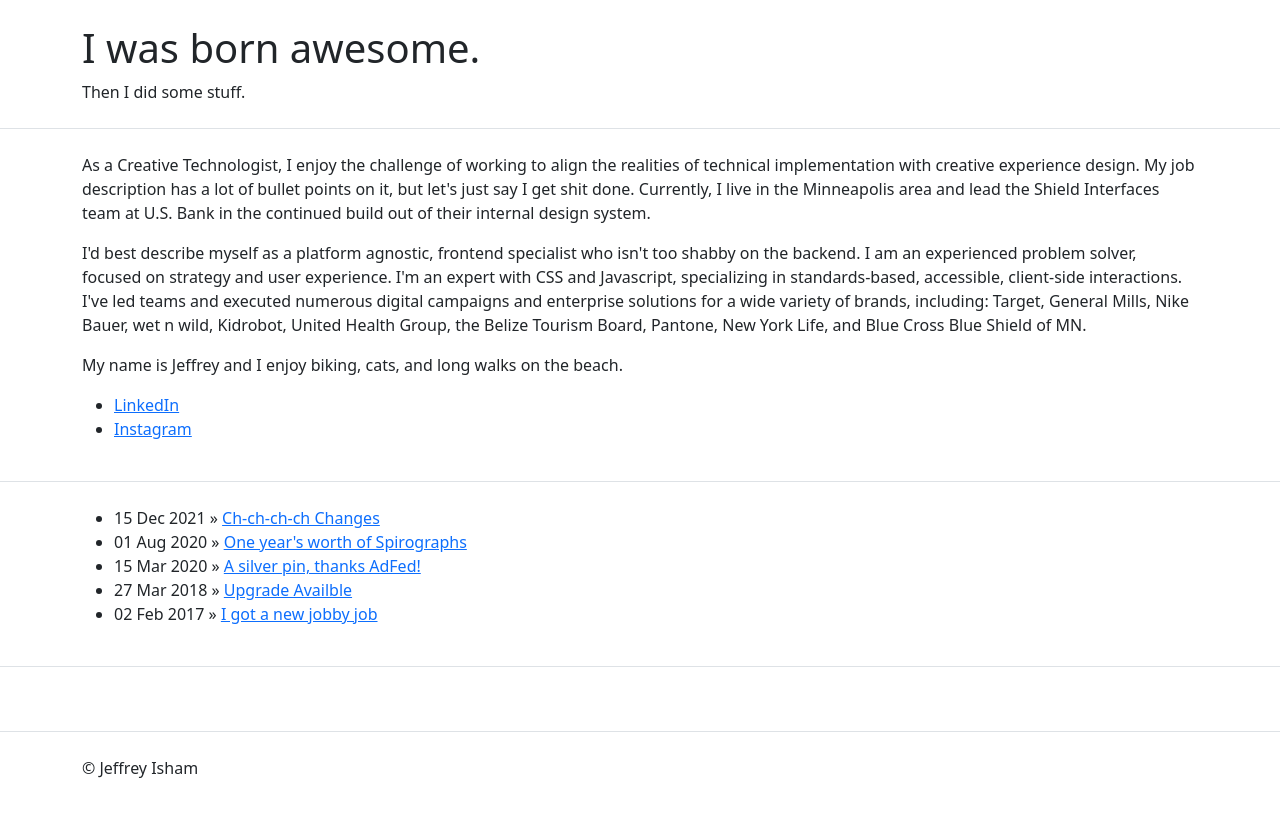
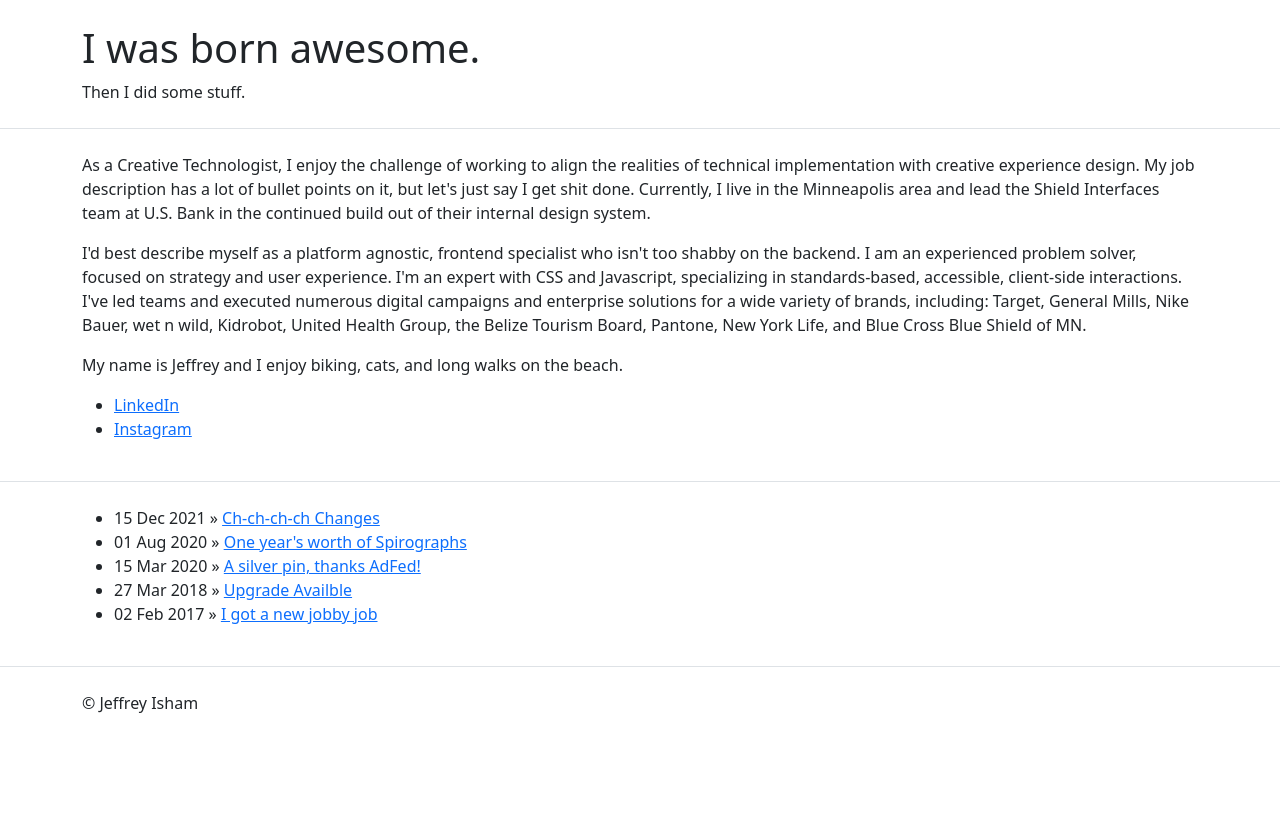
Before and after one commit to jeffreyisham/jeffreyisham.github.io, a Jekyll site: the page built from index.html, in a window 1280 px wide. Shown: the top 817 px of the page. Built offline with Jekyll 4.4.1, drawn with Linux system fonts in a browser that asks for light colours.

Commit message:
Update home.html

```diff
--- a/_layouts/home.html
+++ b/_layouts/home.html
@@ -28,16 +28,6 @@
       </div>
     </div>
 
-    <div class="border-bottom">
-      <div class="container py-4">
-        <ul class="posts">
-          {% for entry in site.work %}
-            <li><span>{{ entry.date | date_to_string }}</span> » <a href="{{ entry.url }}" title="{{ entry.title }}">{{ entry.title }}</a></li>
-          {% endfor %}
-        </ul>
-      </div>
-    </div>
-
     {% include site-footer.html %}
 
     <script src="https://cdn.jsdelivr.net/npm/bootstrap@5.1.3/dist/js/bootstrap.bundle.min.js" integrity="sha384-ka7Sk0Gln4gmtz2MlQnikT1wXgYsOg+OMhuP+IlRH9sENBO0LRn5q+8nbTov4+1p" crossorigin="anonymous"></script>
```
